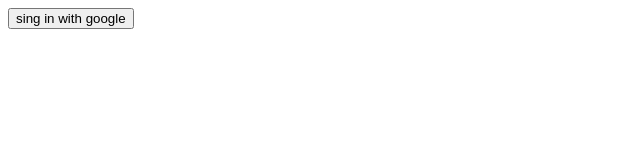
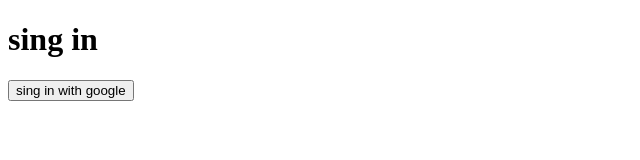
Before and after one commit to brendamesias/authentication-google-firebase, a plain HTML site: page index.html in a window 1280 px wide. Shown: the whole page, without its empty margins (0-640 px from the left). Drawn offline with Linux system fonts and the light colour scheme; no server answers.

Commit message:
add title

```diff
--- a/index.html
+++ b/index.html
@@ -7,6 +7,7 @@
   <title>Document</title>
 </head>
 <body>
+  <h1>sing in</h1>
   <button>sing in with google</button>
 
   <script src="https://www.gstatic.com/firebasejs/4.12.1/firebase.js"></script>
```
